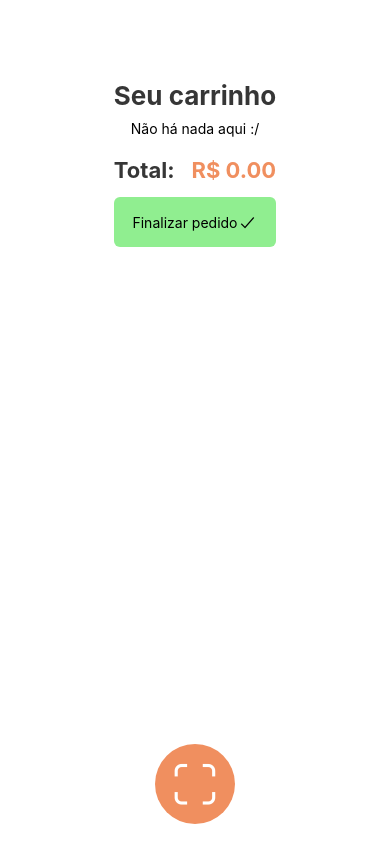
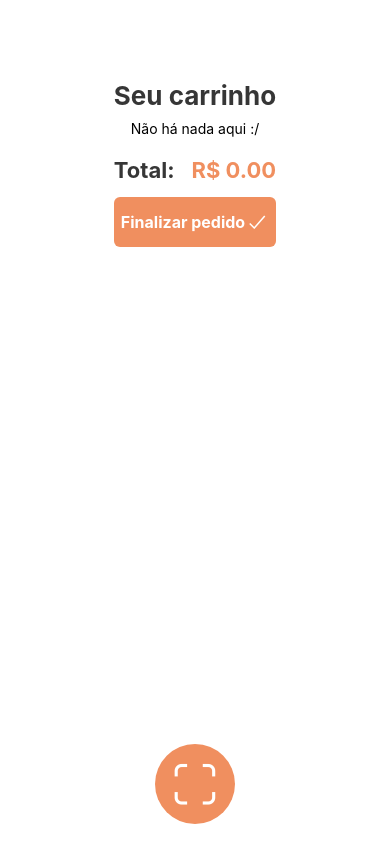
Before and after one commit to GuilhermeViana20/BarcodeScannerApp, a React Native app: screen / in a window 390 px wide. Built offline with nearby package versions, Linux system fonts and the light colour scheme.

Commit message:
Adicionando swipe de remoção de item no carrinho

```diff
--- a/App.js
+++ b/App.js
@@ -3,6 +3,8 @@ import React, { useState } from "react";
 import { StyleSheet, Button, View, Modal, Text, Image, FlatList, TextInput, TouchableOpacity, SafeAreaView, Linking } from "react-native";
 import Icon from 'react-native-vector-icons/Ionicons';
 import Scanner from "./src/components/Scanner";
+import { Swipeable } from 'react-native-gesture-handler';
+import { GestureHandlerRootView } from 'react-native-gesture-handler';
 
 export default function App() {
 	const [modalVisible, setModalVisible] = useState(false);
@@ -24,8 +26,8 @@ export default function App() {
 
 	const addToCart = (item) => {
 		const newItem = { ...item };
-		newItem.name = name;
-		newItem.image = image;
+		newItem.name = name ?? null;
+		newItem.image = image ?? null;
 		newItem.quantity = quantity;
 		newItem.price = price * quantity;
 		newItem.priceUnit = price;
@@ -78,6 +80,7 @@ export default function App() {
 				}
 			);
 			const result = await response.json();
+			console.log(result)
 			setName(result.description);
 			setImage(result.thumbnail);
 			setProduct(result);
@@ -103,6 +106,11 @@ export default function App() {
 		setTotal(sum);
 	};
 
+	const removeItem = (itemId) => {
+		const updatedCartItems = cartItems.filter((item) => item.gtin !== itemId);
+		setCartItems(updatedCartItems);
+		sumValues(updatedCartItems);
+	};
 
 	const formatTotal = (value) => {
 		return parseFloat(value * 0.01).toFixed(2);
@@ -116,9 +124,10 @@ export default function App() {
 		cartItems.forEach((item, index) => {
 		  const { name, quantity, price } = item;
 		  const formattedPrice = formatTotal(price);
-		  message += `${name} - Quantidade: ${quantity} - Preço: R$ ${formattedPrice}\n\n*Total: R$ ${formatTotal(total)}*`;
+		  message += `${name} - Quantidade: ${quantity} - Preço: R$ ${formattedPrice}\n\n`;
 		});
 
+		message += `*Total: R$ ${formatTotal(total)}*`;
 		// Codifica a mensagem para ser incluída na URL
 		const encodedMessage = encodeURIComponent(message);
 
@@ -134,6 +143,7 @@ export default function App() {
 
 
 	return (
+		<GestureHandlerRootView style={{ flex: 1 }}>
 			<SafeAreaView style={styles.container}>
 				<Modal
 					visible={modalVisible}
@@ -209,20 +219,27 @@ export default function App() {
 								</Text>
 							</View>
 							<TouchableOpacity style={styles.buttonSend} onPress={sendWhatsAppMessage}>
-							<Text>Finalizar pedido</Text>
-							<Icon name="checkmark-outline" size={20} />
+								<Text style={{ color: 'white', fontWeight: 'bold', fontSize: 16 }}>Finalizar pedido</Text>
+								<Icon style={{ color: 'white' }} name="checkmark-outline" size={24} />
 							</TouchableOpacity>
 						</View>
 					}
 					ListEmptyComponent={<View style={styles.empty}><Text>Não há nada aqui :/</Text></View>}
 					ItemSeparatorComponent={() => <View style={styles.separator} />}
 					renderItem={({ item }) => (
+						<Swipeable
+							renderRightActions={() => (
+								<TouchableOpacity style={styles.deleteButton} onPress={() => removeItem(item.gtin)}>
+								<Icon name="trash-outline" size={20} color="white" />
+								</TouchableOpacity>
+							)}
+						>
 							<View style={styles.cartItemContainer}>
 								<View style={styles.quadradoA}>
 									<Image style={styles.imageProduct} source={{ uri: item.thumbnail ? item.thumbnail : 'https://liftlearning.com/wp-content/uploads/2020/09/default-image-300x169.png' }} />
 								</View>
 								<View style={styles.quadradoB}>
-							<Text style={styles.markProduct}>{item.brand.name}</Text>
+									<Text style={styles.markProduct}>{item.brand ? item.brand.name : 'Desconhecido'}</Text>
 									<Text style={styles.nameProduct}>{item.name}</Text>
 									<Text style={styles.priceProduct}>R$ {formatTotal(item.price)}</Text>
 								</View>
@@ -238,10 +255,12 @@ export default function App() {
 									</View>
 								</View>
 							</View>
+						</Swipeable>
 					)}
 					keyExtractor={(item, index) => index.toString()}
 				/>
 			</SafeAreaView>
+		</GestureHandlerRootView>
 	);
 }
 
@@ -396,12 +415,19 @@ const styles = StyleSheet.create({
 	},
 	buttonSend: {
 		width: '100%',
-		backgroundColor: '#90ee90',
+		backgroundColor: '#F08F5F',
 		height: 50,
 		justifyContent: 'center',
 		alignItems: 'center',
 		flexDirection: 'row',
 		borderRadius: 6,
 		marginTop: 20
-	}
+	},
+	deleteButton: {
+		backgroundColor: '#F08F5F',
+		justifyContent: 'center',
+		alignItems: 'center',
+		width: 75,
+		borderRadius: 6
+	},
 });
--- a/package.json
+++ b/package.json
@@ -16,6 +16,7 @@
     "react": "18.2.0",
     "react-native": "0.71.7",
     "react-native-camera": "^4.2.1",
+    "react-native-gesture-handler": "^2.10.1",
     "react-native-scan-barcode": "^3.1.7",
     "react-native-vector-icons": "^9.2.0"
   },
```
Also changed, not shown: 1 other file (tests, documents, lock files or other folders). Lines whose indentation alone changed are shown as unchanged.
